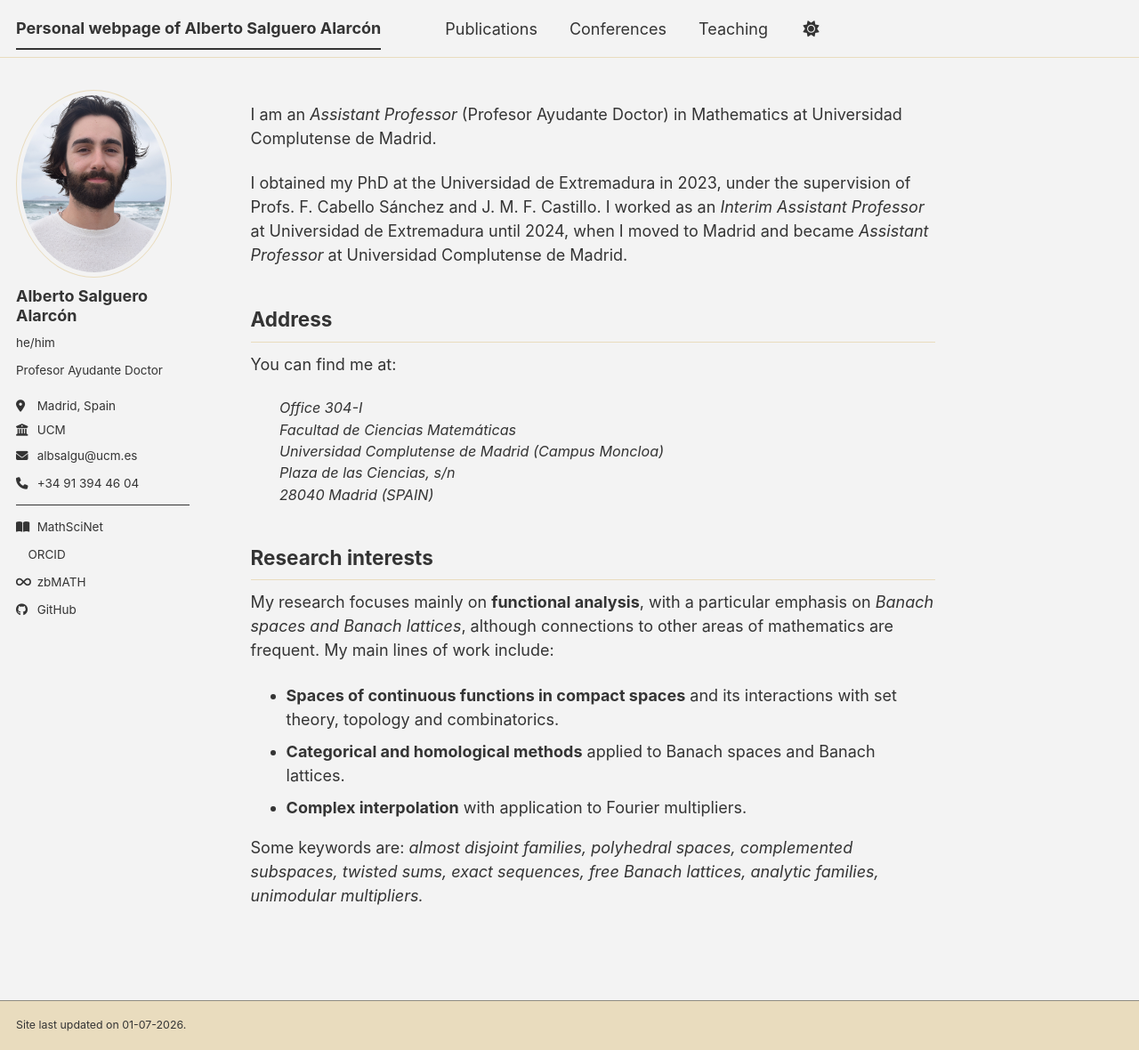
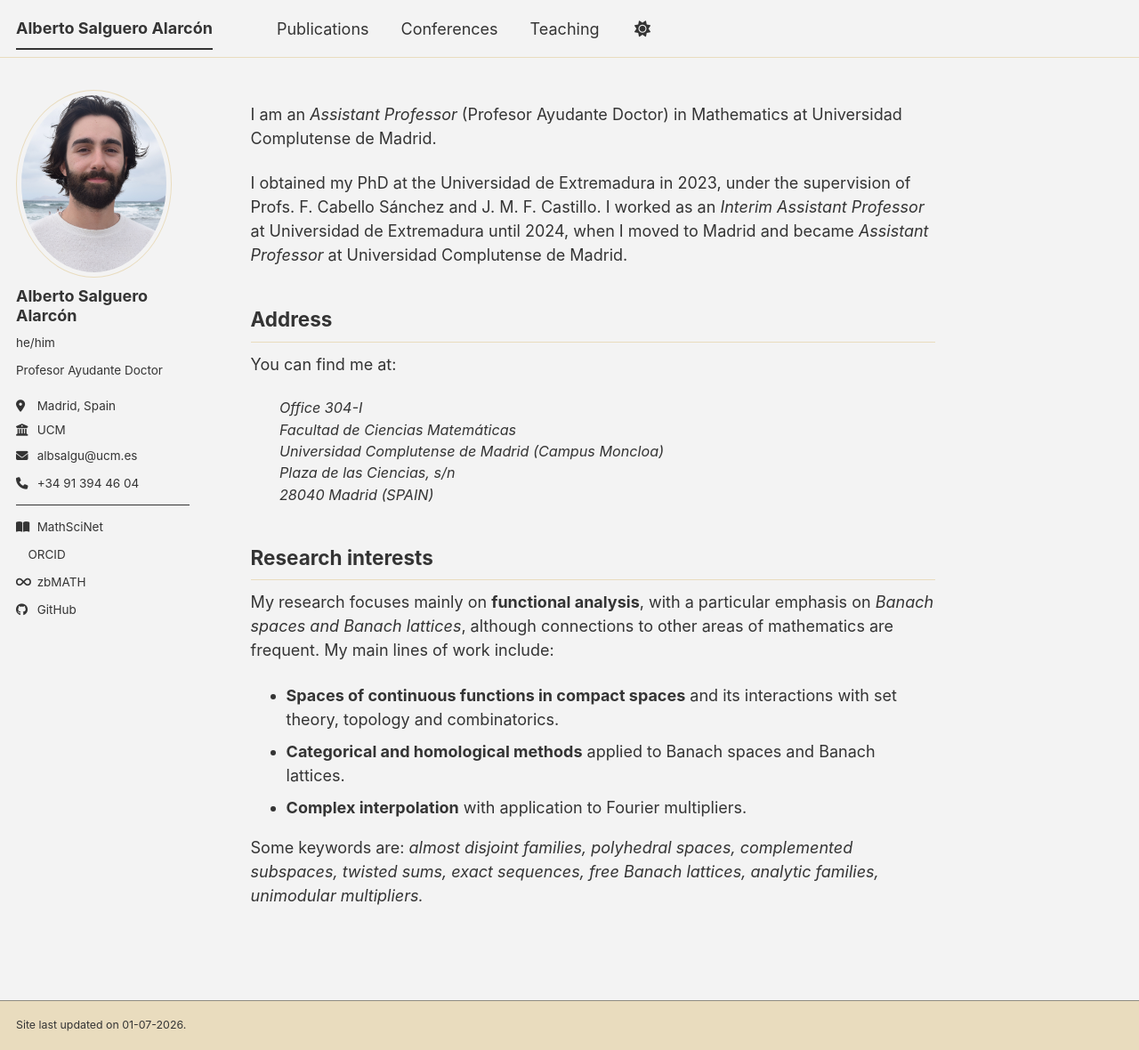
Before and after one commit to salgueroalarcon/salgueroalarcon.github.io, a Jekyll site: the page built from _pages/about.md, in a window 1280 px wide and 1180 px high. Shown: the whole window at 89% size. Built offline with Jekyll 4.4.1, drawn with Linux system fonts in a browser that asks for light colours; a style sheet for code colours, icons or effects is not loaded.

Commit message:
Update _config.yml

```diff
--- a/_config.yml
+++ b/_config.yml
@@ -9,7 +9,7 @@
 # Basic Site Settings
 locale                   : "en-US"
 site_theme               : "dirt" # The available themes options are "default", "air", "sunrise", "mint", "dirt" and "contrast"
-title                    : "Personal webpage of Alberto Salguero Alarcón"
+title                    : "Alberto Salguero Alarcón"
 title_separator          : "-"
 name                     : &name "Alberto Salguero Alarcón"
 description              : &description "Personal webpage of Alberto Salguero Alarcón, professor at Universidad Complutense de Madrid."   # Update this with a general description of your site, this is the default if not overridden by a page
```
